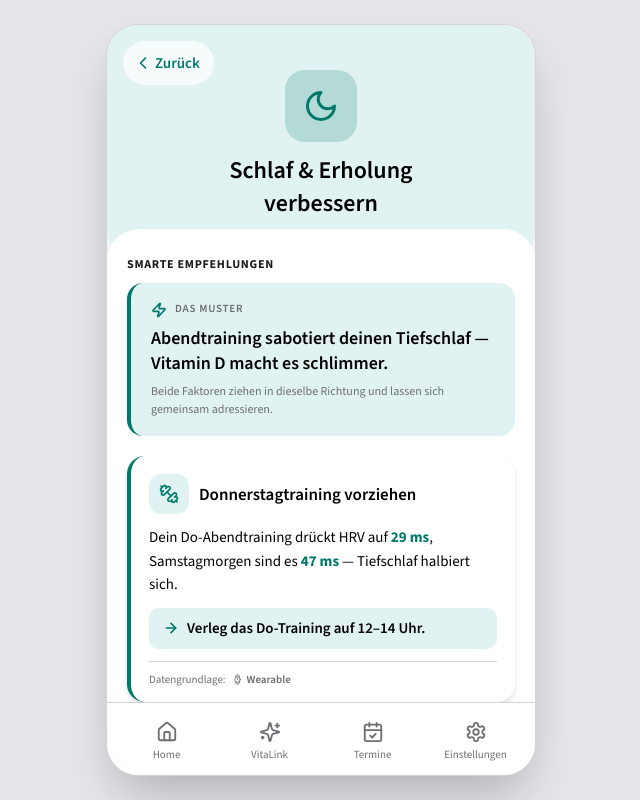
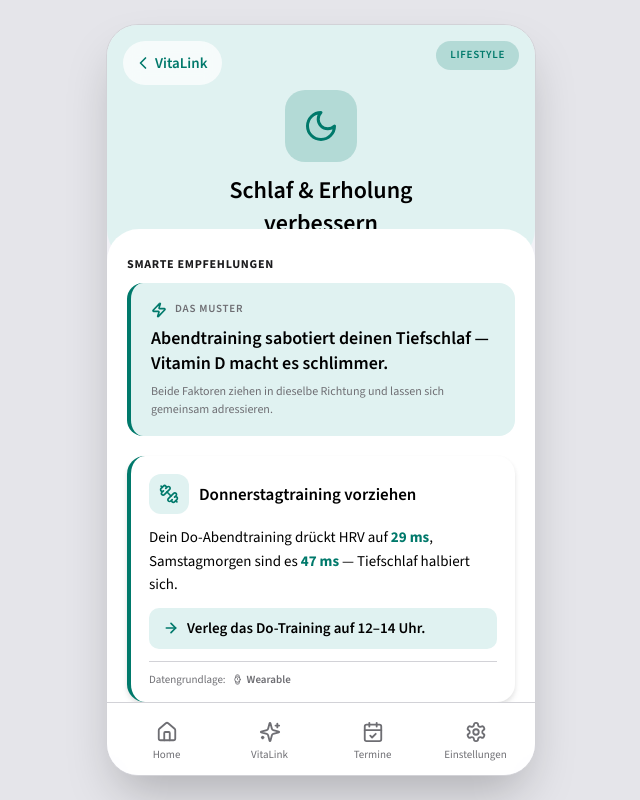
Before and after one commit to hussein-da/VitaLink, a Next.js app: page /hinweis/lifestyle-schlaf in a window 1280 px wide. Shown: the whole page, without its empty margins (319-959 px from the left). Built offline with nearby package versions, Linux system fonts and the light colour scheme.

Commit message:
Header fix

```diff
--- a/src/app/einstellungen/page.tsx
+++ b/src/app/einstellungen/page.tsx
@@ -173,7 +173,7 @@ export default function EinstellungenPage() {
   return (
     <>
       <div className="pb-6">
-        <AppHeader title={T.titel} back={{ href: "/dashboard", label: "Zurück" }} />
+        <AppHeader title={T.titel} back={{ href: "/vitalink", label: "VitaLink" }} />
 
         <div className="space-y-7 px-4 py-5">
           {/* DARSTELLUNG */}
--- a/src/app/hinweis/[id]/HinweisDetail.tsx
+++ b/src/app/hinweis/[id]/HinweisDetail.tsx
@@ -52,7 +52,7 @@ export default function HinweisDetail({ id }: { id: string }) {
   if (!hinweis) {
     return (
       <div>
-        <AppHeader title="Hinweis nicht gefunden" back={{ href: "/dashboard", label: "Zurück" }} />
+        <AppHeader title="Hinweis nicht gefunden" back={{ href: "/vitalink", label: "VitaLink" }} />
         <div className="px-4 py-6">
           <p className="text-ink">Diesen Hinweis gibt es nicht (mehr).</p>
           <Link href="/dashboard" className="mt-3 inline-block font-medium text-cat-lifestyle underline">
@@ -73,7 +73,7 @@ export default function HinweisDetail({ id }: { id: string }) {
 
   return (
     <div className="pb-6">
-      <DetailHeader hinweis={hinweis} back={{ href: "/dashboard", label: "Zurück" }} />
+      <DetailHeader hinweis={hinweis} back={{ href: "/vitalink", label: "VitaLink" }} />
 
       <div className="relative z-10 -mt-9 space-y-7 rounded-t-[32px] bg-surface px-5 pb-10 pt-7">
         {/* Warnung bei abgeschalteten Quellen */}
--- a/src/app/ueber/page.tsx
+++ b/src/app/ueber/page.tsx
@@ -28,7 +28,7 @@ const INFO_ROWS: { icon: ReactNode; label: string; value: string }[] = [
 export default function UeberPage() {
   return (
     <div className="pb-6">
-      <AppHeader title="Über VitaLink" back={{ href: "/dashboard", label: "Zurück" }} />
+      <AppHeader title="Über VitaLink" back={{ href: "/vitalink", label: "VitaLink" }} />
 
       <div className="px-4 py-4">
         {/* Wordmark */}
--- a/src/components/DetailHeader.tsx
+++ b/src/components/DetailHeader.tsx
@@ -3,12 +3,6 @@ import { ChevronLeft } from "lucide-react";
 import type { Hinweis } from "@/lib/types";
 import { kategorie } from "@/lib/kategorie";
 
-/**
- * Detail-Hero (§Screen 2): 240px hohe Kategorie-Soft-Fläche, unten stark
- * abgerundet (36px). Oben links ein Pill-Zurück-Button, mittig der
- * Icon-Container (72px), Titel (Source Sans 3 24px) und Kategorie- bzw.
- * Unsicherheits-Chip. Der weiße Content-Sheet legt sich darüber.
- */
 export default function DetailHeader({
   hinweis,
   back,
@@ -21,14 +15,23 @@ export default function DetailHeader({
 
   return (
     <header className={`relative h-[240px] overflow-hidden rounded-b-[36px] ${k.soft}`}>
+      {/* Zurück-Button — oben links */}
       <Link
         href={back.href}
-        className={`tap absolute left-4 top-4 z-10 inline-flex items-center gap-0.5 rounded-full bg-surface/70 py-2 pl-2.5 pr-3.5 text-[15px] font-semibold backdrop-blur ${k.text}`}
+        className={`tap absolute left-4 z-10 inline-flex items-center gap-0.5 rounded-full bg-surface/70 py-2 pl-2.5 pr-3.5 text-[15px] font-semibold backdrop-blur ${k.text}`}
         style={{ top: "calc(env(safe-area-inset-top) + 1rem)" }}
       >
         <ChevronLeft aria-hidden size={20} />
         {back.label}
       </Link>
+
+      {/* Kategorie-Badge — oben rechts, gleiche Höhe wie Zurück-Button */}
+      <span
+        className={`absolute right-4 z-10 rounded-full ${k.iconBg} px-3.5 py-1.5 text-[11px] font-semibold uppercase tracking-[0.06em] ${k.text}`}
+        style={{ top: "calc(env(safe-area-inset-top) + 1rem)" }}
+      >
+        {k.label}
+      </span>
 
       <div className="flex h-full flex-col items-center justify-center gap-3 px-6 pt-10 text-center">
         <span
@@ -39,18 +42,11 @@ export default function DetailHeader({
         <h1 className="line-clamp-2 max-w-[18rem] font-display text-2xl font-semibold leading-snug text-ink">
           {hinweis.titel}
         </h1>
-        <div className="flex flex-wrap items-center justify-center gap-2">
-          <span
-            className={`rounded-full ${k.iconBg} px-3.5 py-1.5 text-[11px] font-semibold uppercase tracking-[0.06em] ${k.text}`}
-          >
-            {k.label}
+        {hinweis.unsicher && (
+          <span className="rounded-full bg-status-warn-light px-3.5 py-1.5 text-[11px] font-semibold text-accent-ink">
+            unsicher
           </span>
-          {hinweis.unsicher && (
-            <span className="rounded-full bg-status-warn-light px-3.5 py-1.5 text-[11px] font-semibold text-accent-ink">
-              unsicher
-            </span>
-          )}
-        </div>
+        )}
       </div>
     </header>
   );
```
